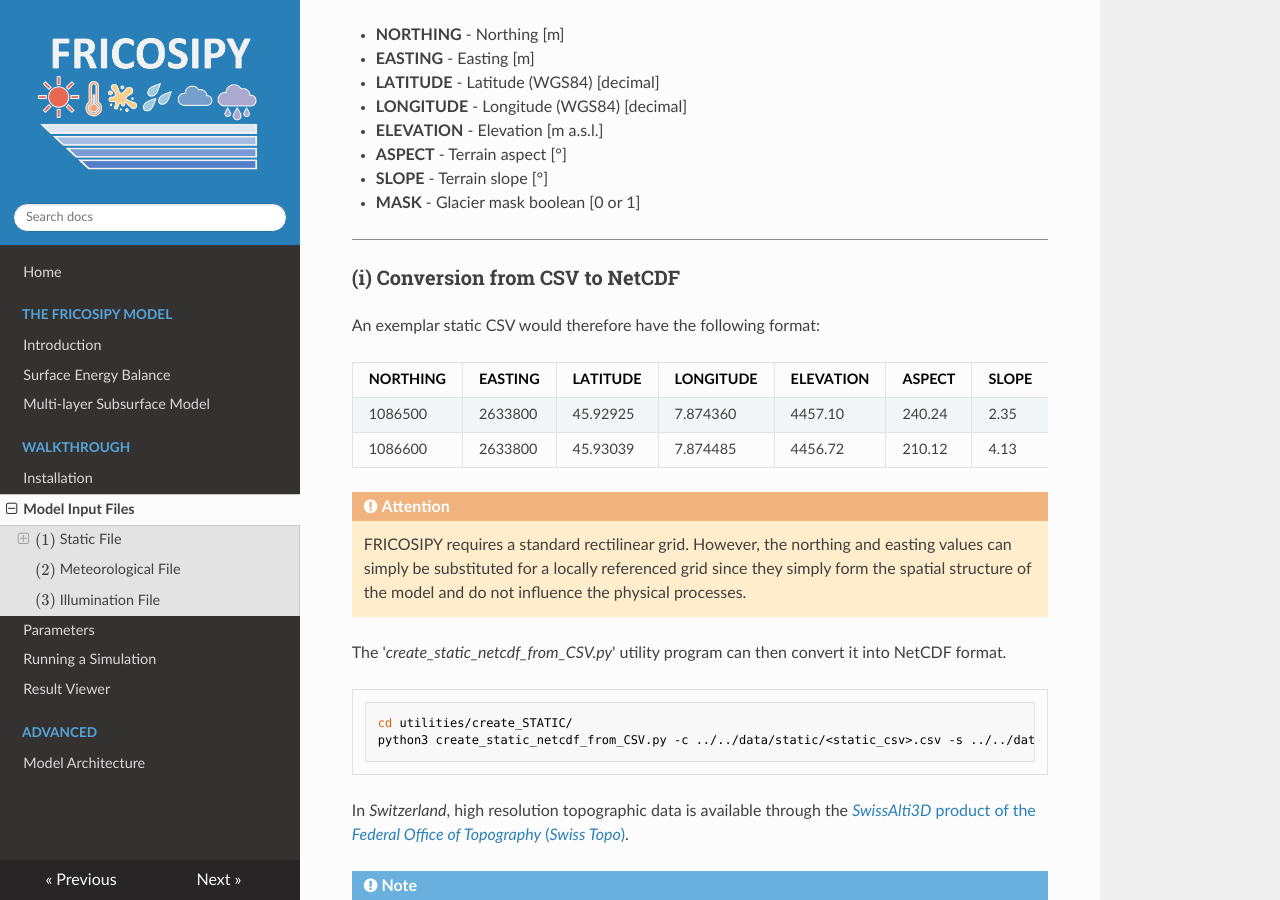
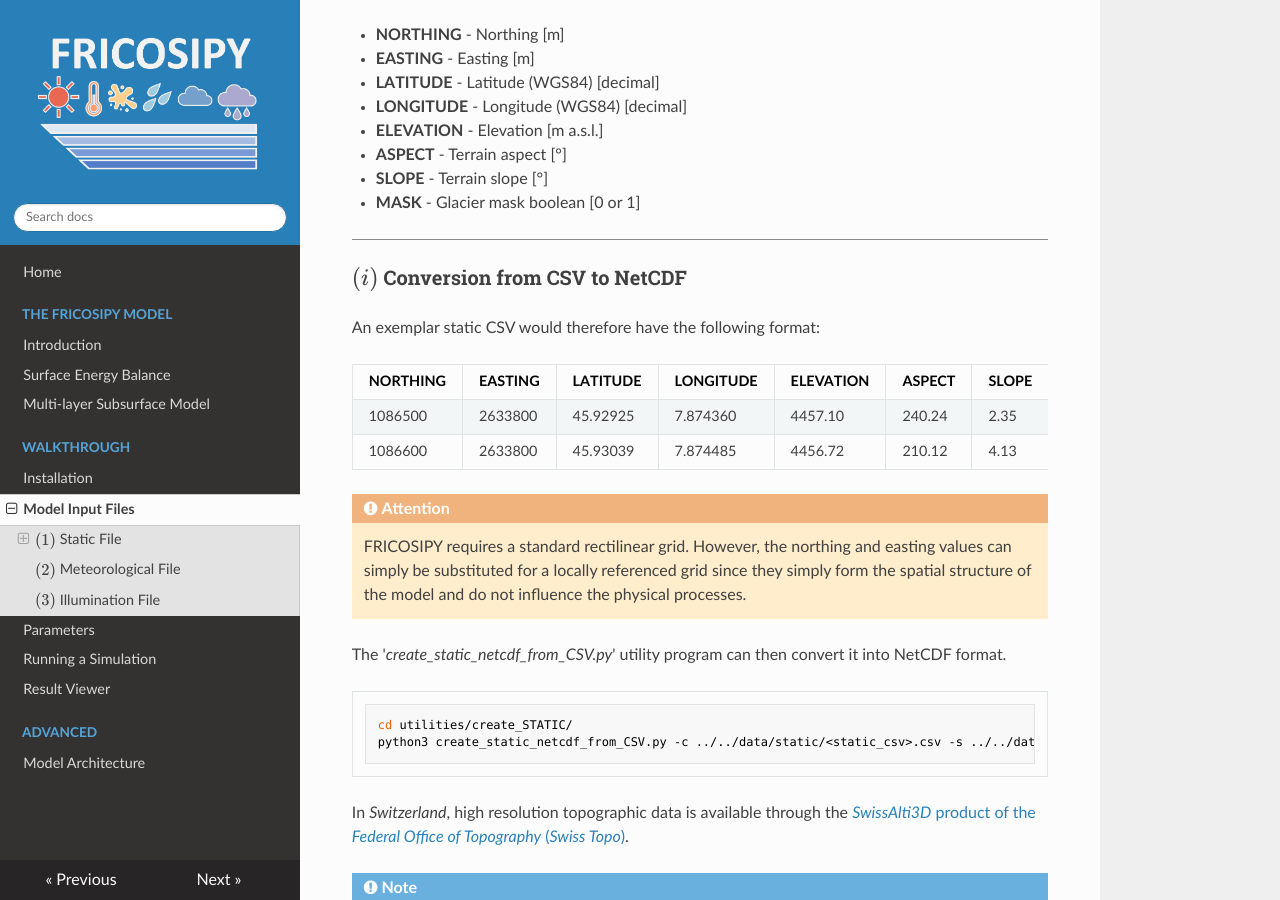
Before and after one commit to MarcusGastaldello/FRICOSIPY, an MkDocs documentation site: the page built from docs/model_input_files.md, in a window 1280 px wide and 900 px high, scrolled down 609 px. Built offline with MkDocs 1.6.1, drawn with Linux system fonts in a browser that asks for light colours; nearby versions of some CDN libraries.

```diff
--- a/docs/model_input_files.md
+++ b/docs/model_input_files.md
@@ -30,7 +30,7 @@ The model static input file contains topographic information that varies across
 
 <hr style="height:1px; background-color:#8b8b8b; border:none;" />
 
-### (i) Conversion from CSV to NetCDF
+### $(i)$ Conversion from CSV to NetCDF
 
 An exemplar static CSV would therefore have the following format:
 
```
